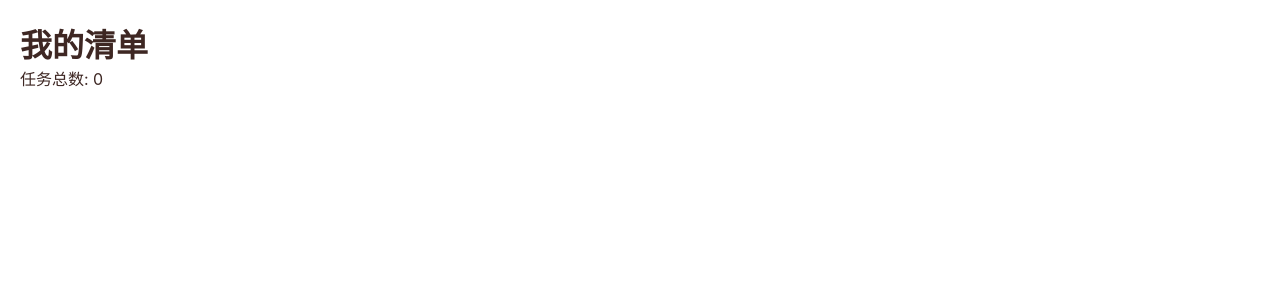
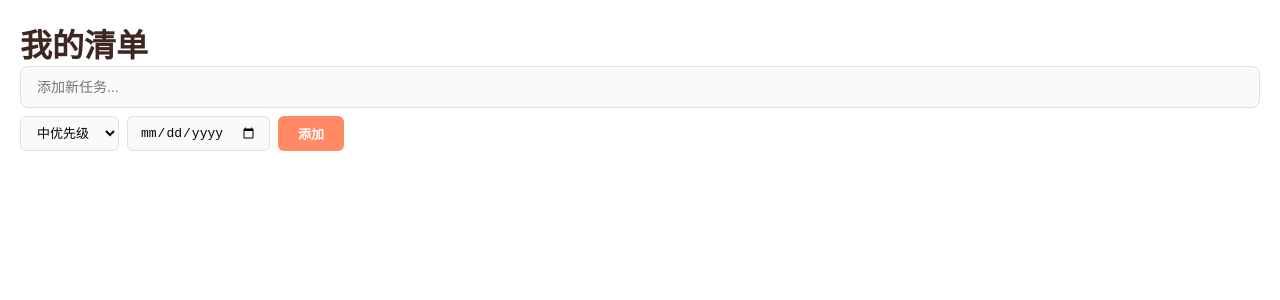
Before and after one commit to ywh0606/TODO, a Vue app: page / in a window 1280 px wide. Shown: the top 300 px of the page. Built offline with nearby package versions, Linux system fonts and the light colour scheme.

Commit message:
feat: 添加 TaskInput 组件

```diff
--- a/src/App.vue
+++ b/src/App.vue
@@ -1,13 +1,14 @@
 <template>
   <div class="app">
     <h1>我的清单</h1>
-    <p>任务总数: {{ store.stats.total }}</p>
+    <TaskInput />
   </div>
 </template>
 
 <script setup>
 import { onMounted } from 'vue'
 import { useTaskStore } from './stores/taskStore'
+import TaskInput from './components/TaskInput.vue'
 
 const store = useTaskStore()
 
--- /dev/null
+++ b/src/components/TaskInput.vue
@@ -0,0 +1,98 @@
+<template>
+  <div class="task-input">
+    <input
+      v-model="title"
+      type="text"
+      placeholder="添加新任务..."
+      @keyup.enter="handleAdd"
+    />
+    <div class="input-options">
+      <select v-model="priority" class="priority-select">
+        <option value="high">高优先级</option>
+        <option value="medium">中优先级</option>
+        <option value="low">低优先级</option>
+      </select>
+      <input
+        v-model="dueDate"
+        type="date"
+        class="date-input"
+      />
+      <button @click="handleAdd" class="add-btn">添加</button>
+    </div>
+  </div>
+</template>
+
+<script setup>
+import { ref } from 'vue'
+import { useTaskStore } from '../stores/taskStore'
+
+const store = useTaskStore()
+const title = ref('')
+const priority = ref('medium')
+const dueDate = ref('')
+
+async function handleAdd() {
+  if (!title.value.trim()) return
+  await store.addTask(title.value.trim(), priority.value, dueDate.value || null)
+  title.value = ''
+  dueDate.value = ''
+  priority.value = 'medium'
+}
+</script>
+
+<style scoped>
+.task-input {
+  margin-bottom: 16px;
+}
+
+.task-input input[type="text"] {
+  width: 100%;
+  padding: 12px 16px;
+  border: 1.5px solid #E0E0E0;
+  border-radius: 8px;
+  background: #FAFAFA;
+  font-size: 14px;
+  outline: none;
+  transition: border-color 0.2s;
+}
+
+.task-input input[type="text"]:focus {
+  border-color: #FF8A65;
+}
+
+.input-options {
+  display: flex;
+  gap: 8px;
+  margin-top: 8px;
+}
+
+.priority-select,
+.date-input {
+  padding: 8px 12px;
+  border: 1.5px solid #E0E0E0;
+  border-radius: 6px;
+  font-size: 13px;
+  outline: none;
+  background: #FAFAFA;
+}
+
+.priority-select:focus,
+.date-input:focus {
+  border-color: #FF8A65;
+}
+
+.add-btn {
+  padding: 8px 20px;
+  background: #FF8A65;
+  color: white;
+  border: none;
+  border-radius: 6px;
+  cursor: pointer;
+  font-weight: bold;
+  font-size: 13px;
+}
+
+.add-btn:hover {
+  background: #FF7043;
+}
+</style>
```
